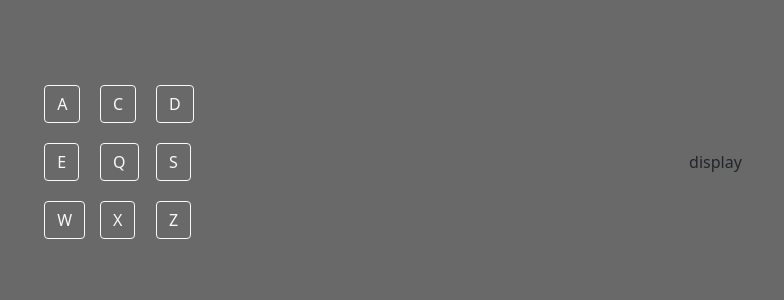
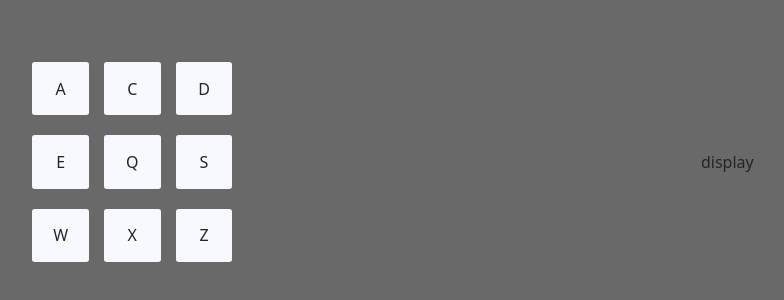
Before and after one commit to marley/fcc-drum-kit, a React (Create React App) app: page / in a window 1280 px wide. Shown: the part 238-538 px from the top of the page, without its empty margins (247-1031 px from the left). Built offline with nearby package versions, Linux system fonts and the light colour scheme.

Commit message:
Added specific styling to drumpads, color onClick

```diff
--- a/src/App.js
+++ b/src/App.js
@@ -58,7 +58,7 @@ class App extends React.Component {
     console.log(this.state.drumpadData);
     if (this.state.drumpadData.hasOwnProperty(event.keyCode)) {
       const sound = document.getElementById(
-        `${this.state.drumpadData[event.keyCode]["name"]}`
+        `audio-${this.state.drumpadData[event.keyCode]["name"]}`
       );
       sound.play();
     }
--- a/src/components/DrumPad.js
+++ b/src/components/DrumPad.js
@@ -20,7 +20,9 @@ class DrumPad extends React.Component {
   }
 
   playSound() {
-    const sound = document.getElementById(`${this.props.keyData["name"]}`);
+    const sound = document.getElementById(
+      `audio-${this.props.keyData["name"]}`
+    );
     sound.play();
   }
 
@@ -42,19 +44,14 @@ class DrumPad extends React.Component {
   render() {
     return (
       <div
-        id={`drum-pad-${this.props.keyData["name"]}`}
-        className="drum-pad"
-        onKeyDown={this.handleKeyDown}
+        id={`${this.props.keyData["name"]}`}
+        className="drum-pad d-flex justify-content-center align-items-center"
+        onClick={this.playSound}
       >
-        <audio id={`${this.props.keyData["name"]}`} className="clip">
+        <audio id={`audio-${this.props.keyData["name"]}`} className="clip">
           <source src={this.props.keyData["sound"]} type="audio/mp3"></source>
         </audio>
-        <button
-          className="drum-pad btn btn-outline-light"
-          onClick={this.playSound}
-        >
-          {this.props.keyData["name"]}
-        </button>
+        {this.props.keyData["name"]}
       </div>
     );
   }
--- a/src/components/DrumPads.js
+++ b/src/components/DrumPads.js
@@ -10,29 +10,12 @@ class DrumPads extends React.Component {
     let items = [];
     let keys = Object.keys(this.props.data);
     for (let j = 0; j < keys.length; j++) {
-      items.push(<DrumPad keyData={this.props.data[keys[j]]} />);
+      items.push(<DrumPad key={j} keyData={this.props.data[keys[j]]} />);
     }
     return (
       <div id="drum-pads" className="grid">
         {items}
       </div>
-      // <div id="drum-pads" className="d-flex flex-column">
-      //   <div className="drum-pad-row d-flex flex-row">
-      //     <DrumPad keyName={"Q"} />
-      //     <DrumPad keyName={"W"} />
-      //     <DrumPad keyName={"E"} />
-      //   </div>
-      //   <div className="drum-pad-row d-flex flex-row">
-      //     <DrumPad keyName={"A"} />
-      //     <DrumPad keyName={"S"} />
-      //     <DrumPad keyName={"D"} />
-      //   </div>
-      //   <div className="drum-pad-row d-flex flex-row">
-      //     <DrumPad keyName={"Z"} />
-      //     <DrumPad keyName={"X"} />
-      //     <DrumPad keyName={"C"} />
-      //   </div>
-      // </div>
     );
   }
 }
--- a/src/styles.css
+++ b/src/styles.css
@@ -1,25 +1,31 @@
-/* #drum-pads {
+.grid {
+  display: grid;
+  grid-gap: 20px 15px;
+  grid-template-columns: repeat(3, 1fr);
   width: 200px;
   height: 200px;
-  justify-content: space-between;
-}
-
-.drum-pad-row {
-  justify-content: space-between;
-  align-items: space-between;
 }
 
 .drum-pad {
   padding: 10px;
-} */
-
-.grid {
-  display: grid;
-  grid-gap: 20px 15px;
-  grid-template-columns: repeat(3, 1fr);
+  background-color: GhostWhite;
+  border-radius: 5%;
 }
 
-.drumpad {
-  /* padding: 10px; */
-  /* background-color: #ccc; */
+#A:active,
+#C:active,
+#D:active {
+  background-color: var(--bs-blue);
 }
+
+#E:active,
+#Q:active,
+#S:active {
+  background-color: var(--bs-purple);
+}
+
+#W:active,
+#X:active,
+#Z:active {
+  background-color: var(--bs-green);
+}
```
